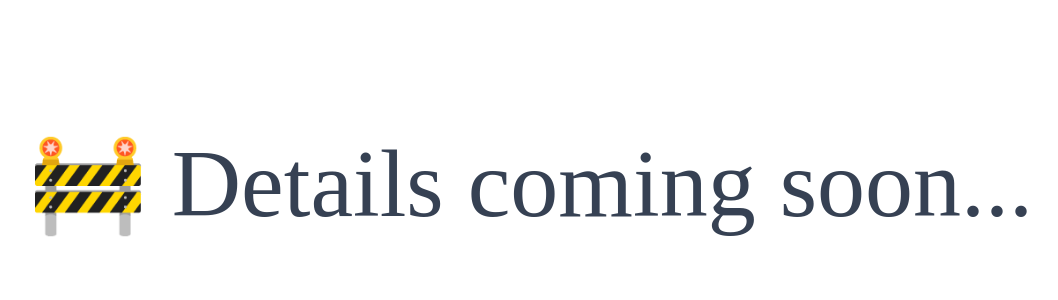
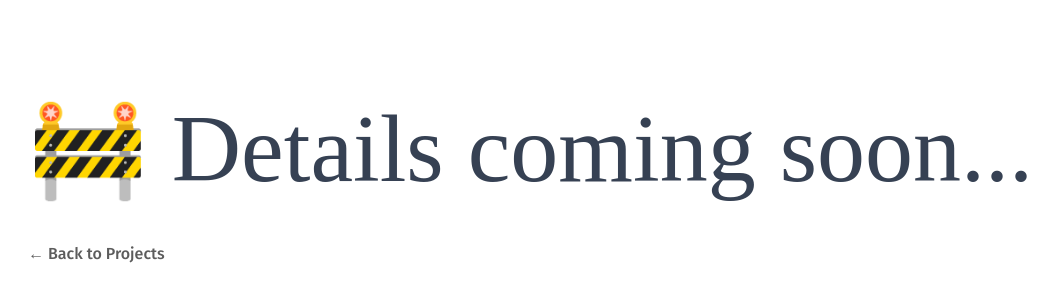
Before and after one commit to ca-Stella/ca-stella.github.io, a React (Vite) app: page /projects/skylia in a window 1280 px wide. Shown: the part 216-516 px from the top of the page, without its empty margins (12-1070 px from the left). Built offline with nearby package versions, Linux system fonts and the light colour scheme; a web font is replaced by a local one.

Commit message:
Update to return form project pages to homepage

```diff
--- a/src/components/HomePage.tsx
+++ b/src/components/HomePage.tsx
@@ -1,5 +1,5 @@
 import { useEffect } from "react";
-import { Routes, Route } from "react-router-dom";
+import { useLocation } from "react-router-dom";
 
 import "./../App.css";
 import Navbar from "./nav/Navbar";
@@ -10,16 +10,27 @@ import Contact from "./Contact";
 import Footer from "./footer/Footer";
 import Wave from "./../layout/Wave";
 
-export default function App() {
+export default function HomePage() {
+      const { hash } = useLocation(); // grabs #projects if the URL is "/#projects"
+
+
   useEffect(() => {
     // Prevent browser from restoring scroll on refresh
     if ("scrollRestoration" in window.history) {
       window.history.scrollRestoration = "manual";
     }
 
-    // Scroll to top on page load
+    if (hash) {
+      const el = document.querySelector(hash);
+      if (el) {
+        el.scrollIntoView({ behavior: "smooth" });
+        return;
+      }
+    }
+
     window.scrollTo(0, 0);
-  }, []);
+  }, [hash]);
+
 
   return (
     <div className="min-h-screen w-full bg-gradient-to-b from-amber-50 to-orange-50 flex flex-col items-center justify-center grow overflow-x-hidden">
--- a/src/components/nav/Navbar.tsx
+++ b/src/components/nav/Navbar.tsx
@@ -66,9 +66,15 @@ export default function Navbar() {
 
   // Scroll to section when button clicked
   const handleClick = (index : number) => {
+      const id = navItems[index].id;
+
     const el = document.getElementById(navItems[index].id);
     if (el) {
       el.scrollIntoView({ behavior: "smooth", block: "start" });
+
+      if (history.pushState) {
+      history.pushState(null, "", `/#${id}`);
+    }
     }
   };
 
--- a/src/projects/ComingSoon.tsx
+++ b/src/projects/ComingSoon.tsx
@@ -1,8 +1,12 @@
+import { Link } from "react-router-dom";
 
 export default function ComingSoon() {
   return (
-      <div className="p-10 flex items-center justify-center space-y-6 text-base text-gray-700 leading-relaxed">
+      <div className="p-10 flex flex-col gap-5 items-start justify-center space-y-6 text-base text-gray-700 leading-relaxed">
         <h1 className=" text-5xl xl:text-8xl lg:text-6xl sm:text-4xl">🚧 Details coming soon...</h1>
+        <Link to="/#projects" className="text-amber-700 hover:underline">
+  ← Back to Projects
+</Link>
       </div>
   );
 }
```
